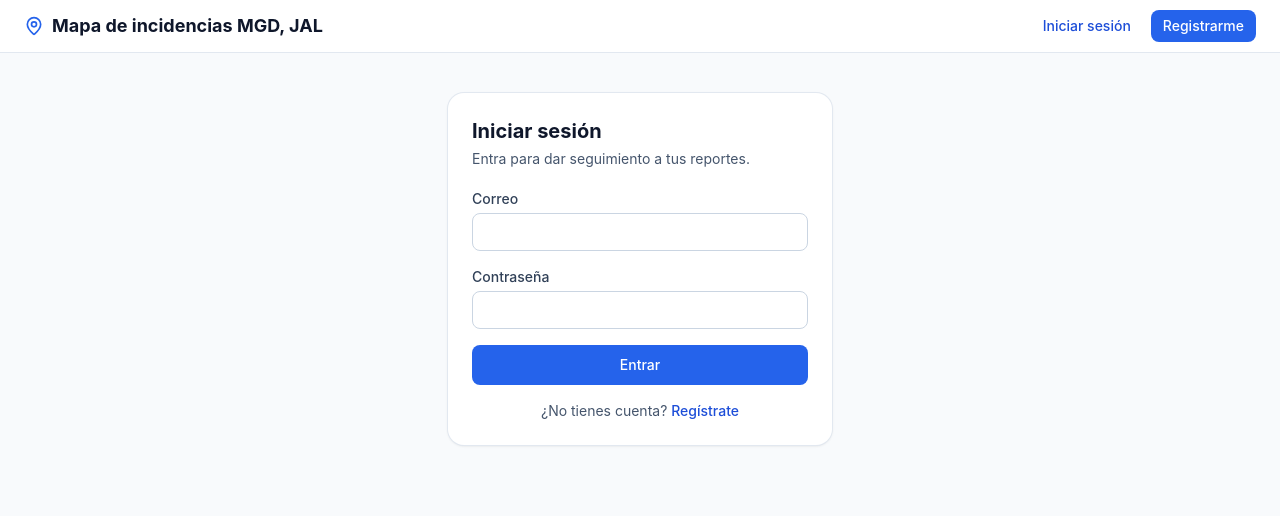
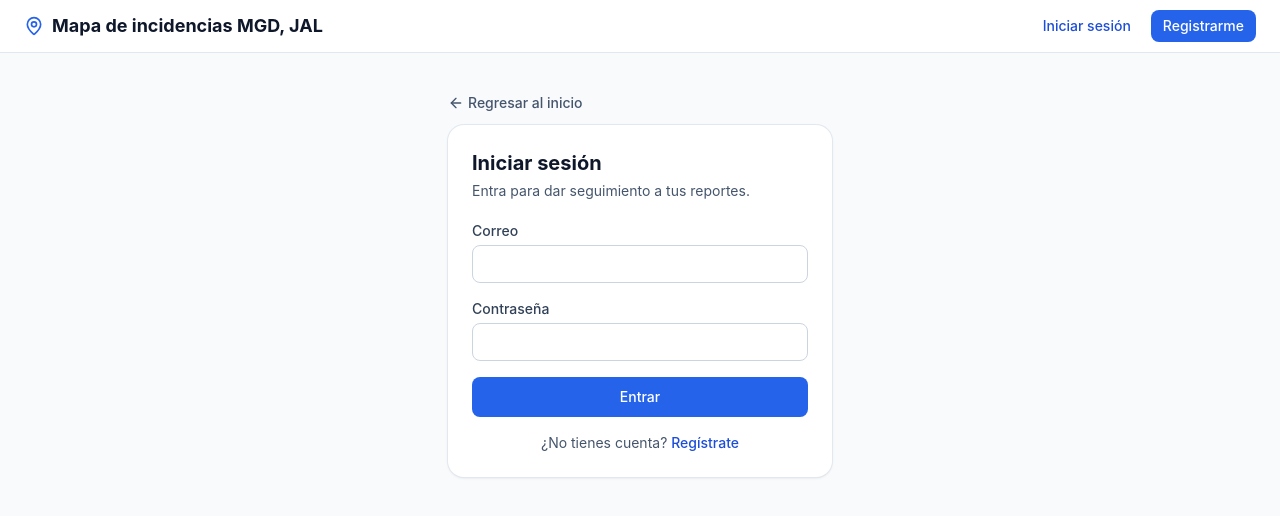
Before and after one commit to Iwakura03/reportes-app, a React (Vite) app: page /login in a window 1280 px wide. Shown: the top 516 px of the page. Built offline with nearby package versions, Linux system fonts and the light colour scheme; no server answers.

Commit message:
Añadir link de regreso a la pagina del inicio en la tarjeta de acceso

```diff
--- a/src/components/encabezado.jsx
+++ b/src/components/encabezado.jsx
@@ -1,6 +1,6 @@
 import { Link } from "react-router";
 import { LogOut, MapPin } from "lucide-react";
-
+import Boton from "./ui/Boton";
 import { useAuth } from "../context/useAuth";
 
 export default function Encabezado() {
--- a/src/components/ui/TarjetaAcceso.jsx
+++ b/src/components/ui/TarjetaAcceso.jsx
@@ -1,11 +1,24 @@
+import { Link } from "react-router";
+import { ArrowLeft } from "lucide-react";
+
 // Tarjeta centrada que envuelve los formularios de login y registro
 export default function TarjetaAcceso({ titulo, subtitulo, children }) {
   return (
     <div className="px-4 py-10">
-      <div className="mx-auto max-w-sm rounded-2xl bg-white p-6 shadow-sm ring-1 ring-slate-200">
-        <h1 className="text-xl font-bold">{titulo}</h1>
-        {subtitulo && <p className="mt-1 text-sm text-slate-600">{subtitulo}</p>}
-        <div className="mt-5">{children}</div>
+      <div className="mx-auto max-w-sm">
+        <Link
+          to="/"
+          className="mb-3 inline-flex items-center gap-1 text-sm font-medium text-slate-600 hover:text-slate-900"
+        >
+          <ArrowLeft className="h-4 w-4" />
+          Regresar al inicio
+        </Link>
+
+        <div className="rounded-2xl bg-white p-6 shadow-sm ring-1 ring-slate-200">
+          <h1 className="text-xl font-bold">{titulo}</h1>
+          {subtitulo && <p className="mt-1 text-sm text-slate-600">{subtitulo}</p>}
+          <div className="mt-5">{children}</div>
+        </div>
       </div>
     </div>
   );
```
